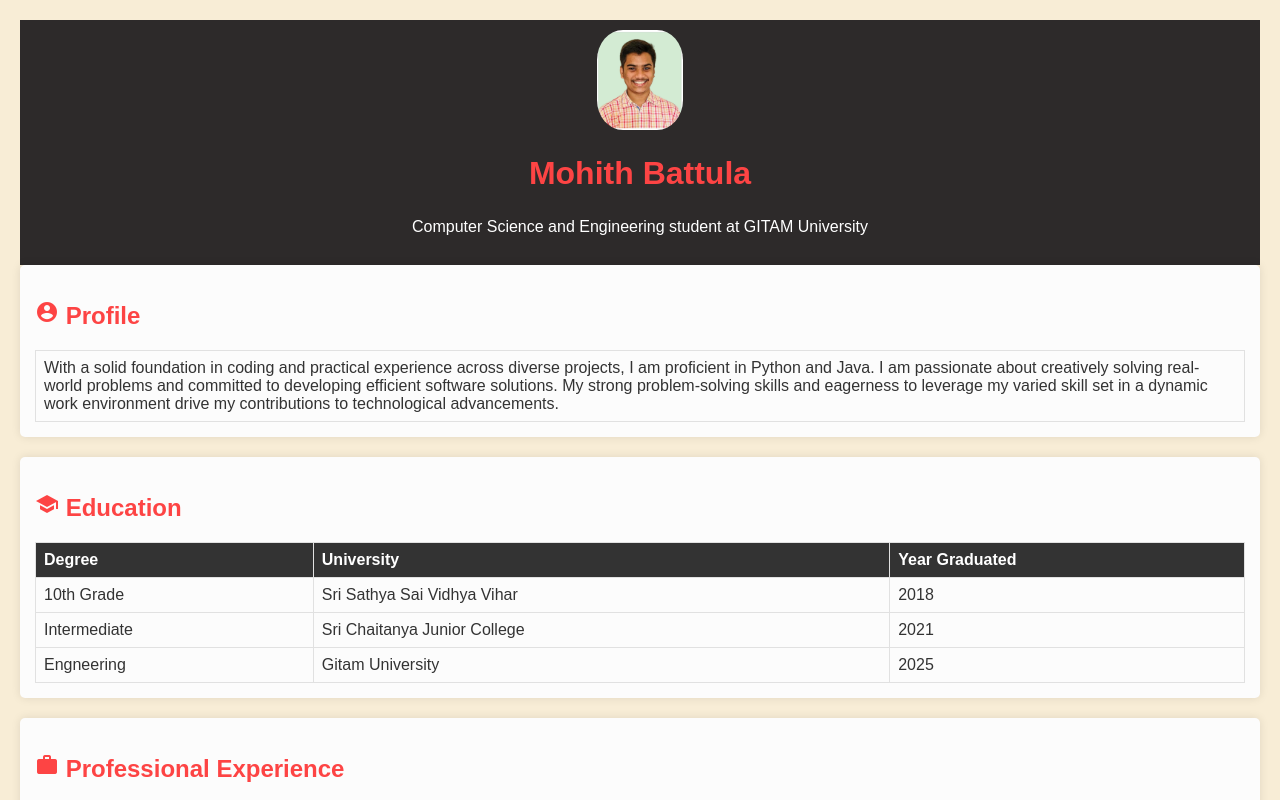
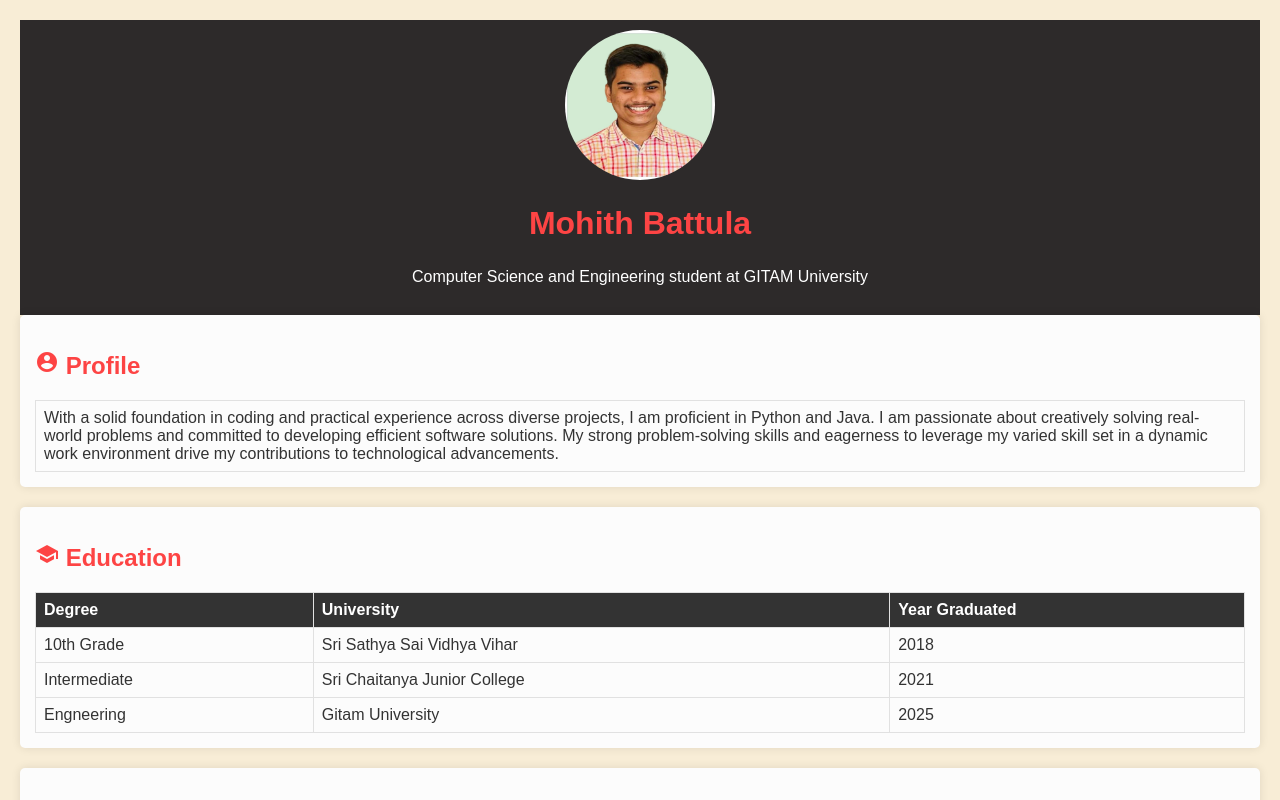
Before and after one commit to mohithbattula/Profile, a plain HTML site: page index.html in a window 1280 px wide. Shown: the top 800 px of the page. Drawn offline with Linux system fonts and the light colour scheme.

Commit message:
Update index.html

```diff
--- a/index.html
+++ b/index.html
@@ -25,9 +25,12 @@
         }
 
         .photo img {
-            border-radius: 30%;
-            height: 100px;
-        }
+    border-radius: 50%;
+    height: 150px;
+    width: 150px;
+}
+
+
 
         section {
             margin-bottom: 20px;
```
